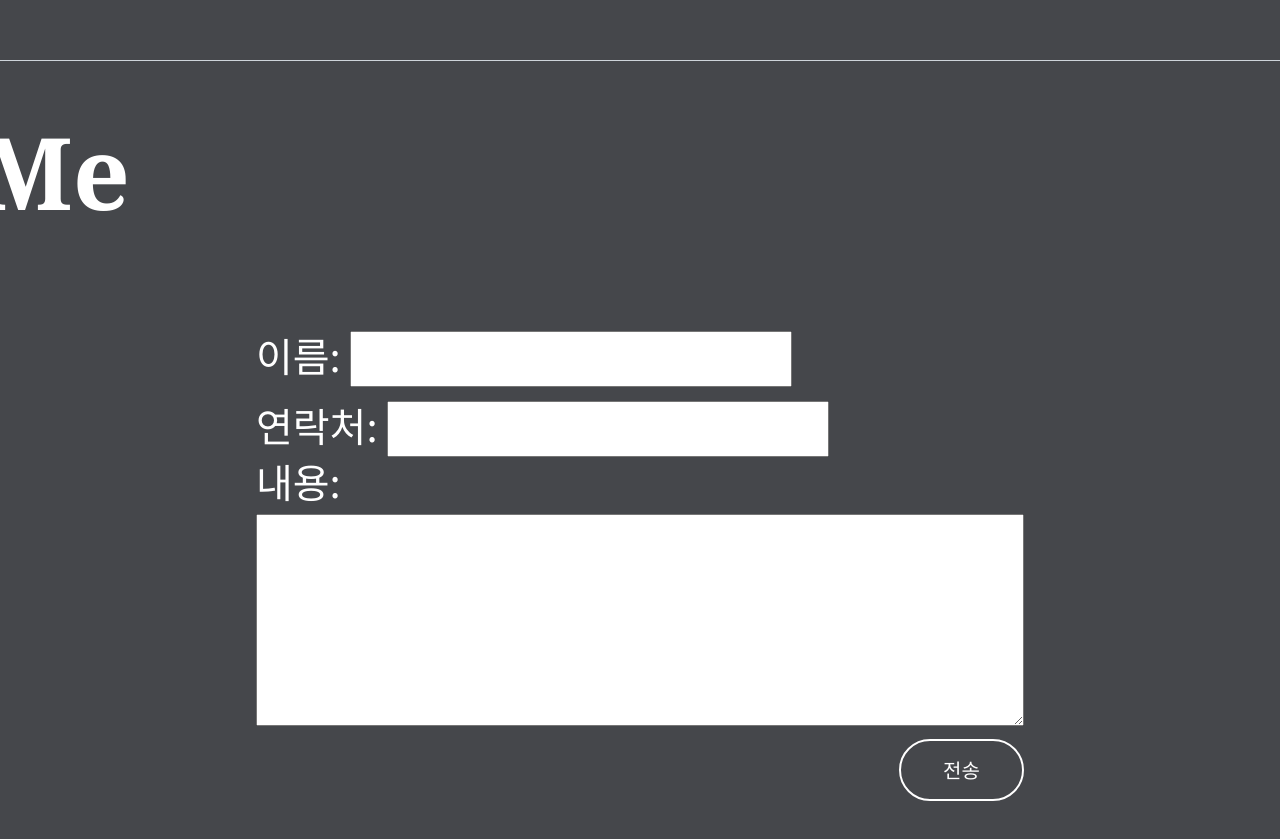
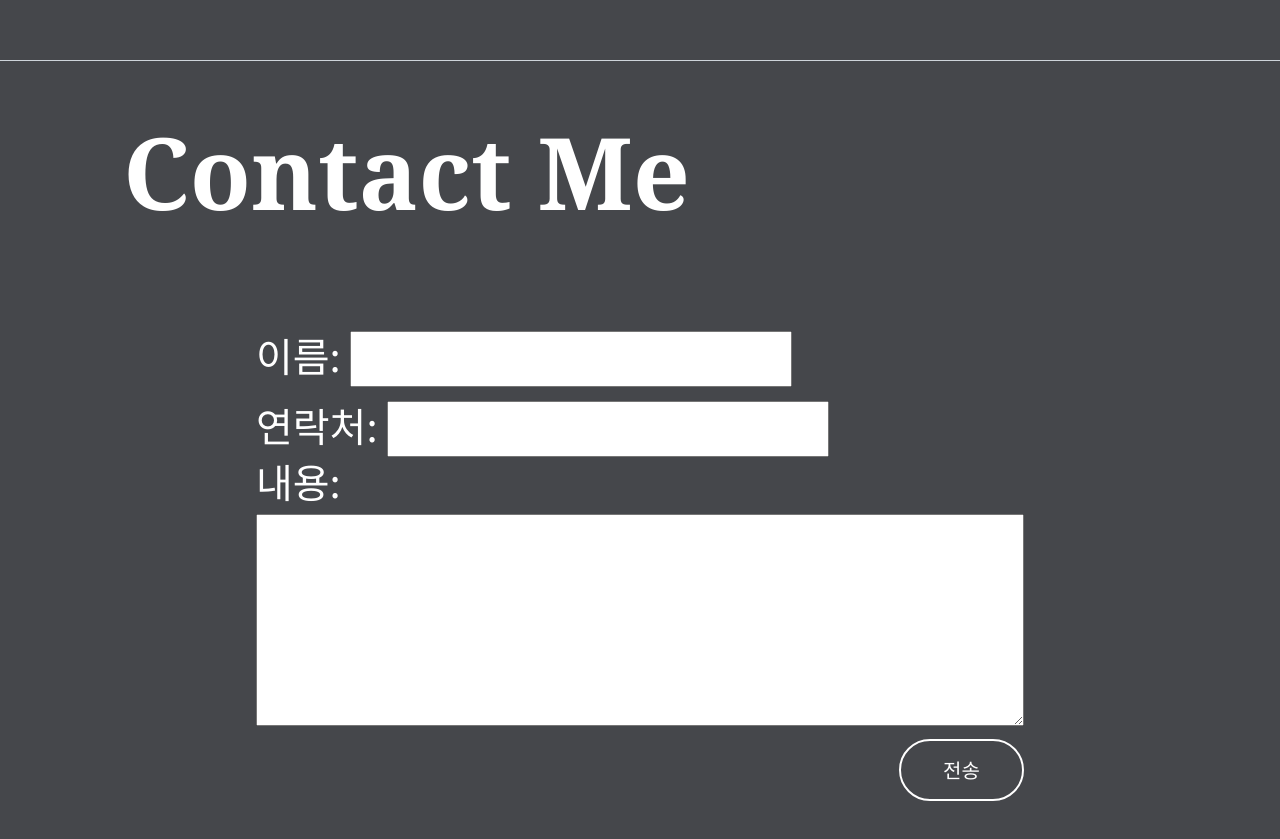
Before and after one commit to leaftha/My-PortFolio, a React (Create React App) app: page / in a window 1280 px wide. Shown: the part 4640-5479 px from the top of the page. Built offline with nearby package versions, Linux system fonts and the light colour scheme.

Commit message:
글자 이동 반응형 추가

```diff
--- a/src/components/contact.tsx
+++ b/src/components/contact.tsx
@@ -1,5 +1,5 @@
 import style from "../style/contact.module.css";
-import { useRef, useState } from "react";
+import { useEffect, useRef, useState } from "react";
 import {
   motion,
   useSpring,
@@ -16,6 +16,7 @@ function Contact(props: {
   const [isAnimationEnabled, setIsAnimationEnabled] = useState(false);
   const animationInstanceRef = useRef<CreateTypes | null>(null);
   const comportent = useRef<HTMLDivElement>(null);
+  const [leftdistance, setLeftdistance] = useState<number>(-1200);
   const [name, setName] = useState<string>("");
   const [phone, setPhone] = useState<string>("");
   const [message, setMessage] = useState<string>("");
@@ -24,6 +25,17 @@ function Contact(props: {
     target: comportent,
     offset: ["start end", "end end"],
   });
+
+  useEffect(() => {
+    const update = () => {
+      const width = window.innerWidth;
+      setLeftdistance(-(width - width / 2));
+    };
+    update();
+    window.addEventListener("resize", update);
+
+    return () => window.addEventListener("resize", update);
+  }, []);
 
   function formHandler(e: React.FormEvent<HTMLFormElement>) {
     e.preventDefault();
@@ -57,7 +69,7 @@ function Contact(props: {
     }
   }
 
-  const xPos = useTransform(scrollYProgress, [0, 1], [0, -1200]);
+  const xPos = useTransform(scrollYProgress, [0, 1], [0, leftdistance]);
   const springX = useSpring(xPos, { stiffness: 100, damping: 20 });
   const titleText = useTransform(
     scrollYProgress,
--- a/src/style/introduce.module.css
+++ b/src/style/introduce.module.css
@@ -67,7 +67,6 @@
     grid-template-columns: 1fr;
   }
   .profileImg {
-    margin-right: 50%;
   }
   .text {
     display: flex;
```
